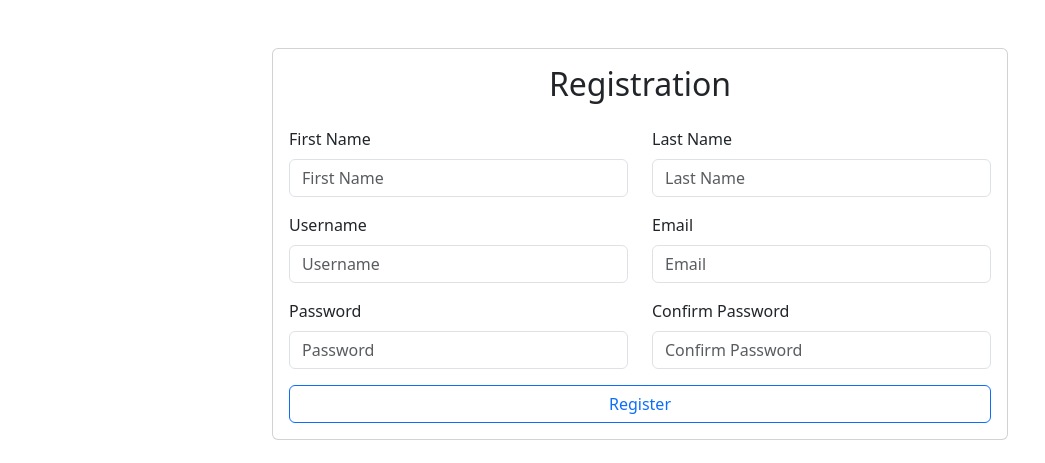
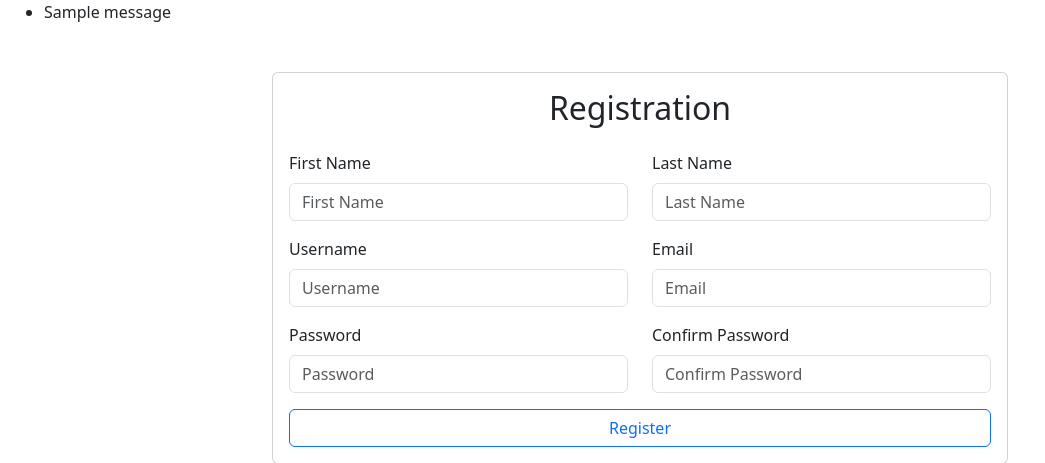
Before and after one commit to DenzelGitonga007/Upload-Abstracts, a Django app: page /register/ in a window 1280 px wide. Shown: the part 56-519 px from the top of the page, without its empty margins (0-1045 px from the left). Run offline with Django 5.2, Linux system fonts and the light colour scheme; tables that the repository leaves empty hold one stand-in row (values such as "Sample post"); one stand-in notice (Sample message) is shown; some libraries are stand-ins or nearby versions.

Commit message:
using messages

```diff
--- a/accounts/views.py
+++ b/accounts/views.py
@@ -14,7 +14,9 @@ def register(request):
         if form.is_valid():
             form.save()
             messages.success(request, "Congratulations! Your account is successfully registered. You can now log in...")
-            return redirect('accounts:login') # Redirect to login page
+            return redirect('accounts:login')
+        else:
+           messages.error(request, "Oops! Something went wrong, account not registered")
     else:
         form = CustomUserCreationForm()
 
--- a/templates/common/header.html
+++ b/templates/common/header.html
@@ -62,6 +62,7 @@
 
     <!-- Main content -->
     <div class="container-fluid">
+        {% include 'common/messages.html' %}
         {% block content %}{% endblock %}
     </div>
     <!-- End of main content -->
--- /dev/null
+++ b/templates/common/messages.html
@@ -0,0 +1,7 @@
+{% if messages %}
+<ul class="messages">
+    {% for message in messages %}
+    <li {% if message.tags %} class="{{ message.tags }}"{% endif %}>{{ message }}</li>
+    {% endfor %}
+</ul>
+{% endif %}
```
Also changed, not shown: db.sqlite3.
